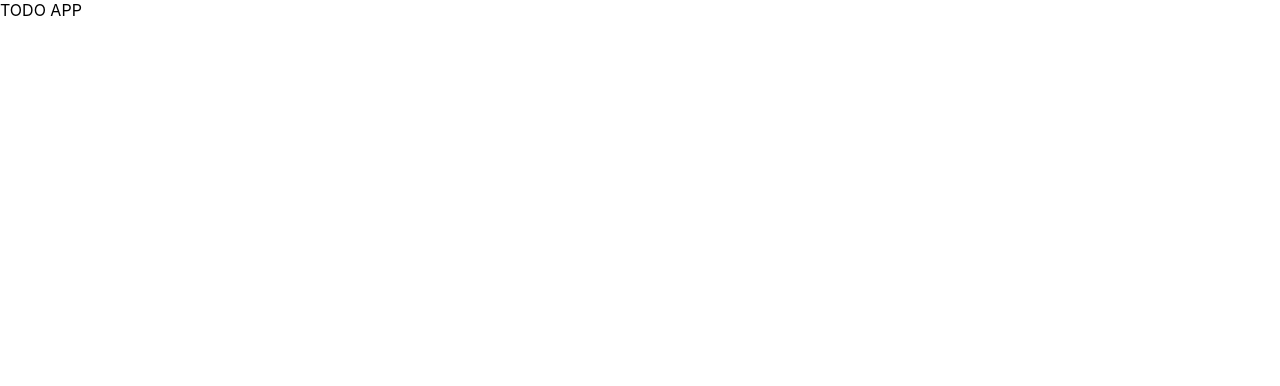
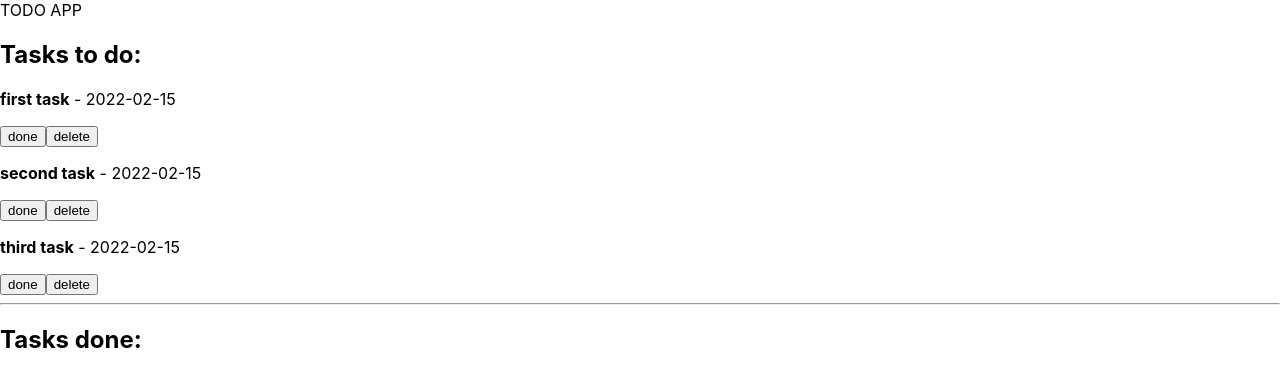
Before and after one commit to dkveil/simple-todo-app, a React (Create React App) app: page / in a window 1280 px wide. Shown: the top 386 px of the page. Built offline with nearby package versions, Linux system fonts and the light colour scheme.

Commit message:
basic structure

```diff
--- a/src/components/App.js
+++ b/src/components/App.js
@@ -1,7 +1,39 @@
+import React from 'react'
+import Tasklist from "./Tasklist";
+import AddTask from "./AddTask";
+
 function App() {
+  const [tasks, setTasks] = React.useState(
+    [
+      {
+        text: 'first task',
+        date: '2022-02-15',
+        important: true,
+        active: true,
+        finishDate: null
+      },
+      {
+        text: 'second task',
+        date: '2022-02-15',
+        important: true,
+        active: true,
+        finishDate: null
+      },
+      {
+        text: 'third task',
+        date: '2022-02-15',
+        important: true,
+        active: true,
+        finishDate: null
+      },
+    ]
+  )
+
   return (
-    <div className="App">
+    <div>
       TODO APP
+      <AddTask />
+      <Tasklist tasks={tasks}/>
     </div>
   );
 }
--- a/src/components/Task.js
+++ b/src/components/Task.js
@@ -0,0 +1,16 @@
+const Task = (props) => {
+
+    const { text, date } = props
+
+    return (
+        <div>
+            <p>
+                <strong>{text}</strong> - {date}
+            </p>
+            <button onClick={() => console.log("is done")}>done</button>
+            <button onClick={() => console.log("delete")}>delete</button>
+        </div>
+    );
+}
+
+export default Task;
--- a/src/components/Tasklist.js
+++ b/src/components/Tasklist.js
@@ -0,0 +1,27 @@
+import Task from './Task';
+
+const Tasklist = (props) => {
+
+    const { tasks } = props
+
+    return (
+        <>
+            <div>
+                <h2>Tasks to do:</h2>
+                {tasks.map((item, index) =>(
+                    <Task
+                        key={index}
+                        text={item.text}
+                        date={item.date}
+                    />
+                ))}
+            </div>
+            <hr />
+            <div>
+                <h2>Tasks done:</h2>
+            </div>
+        </>
+    );
+}
+
+export default Tasklist;
```
Also changed, not shown: src/components/AddTask.js (+8 -0 lines).
